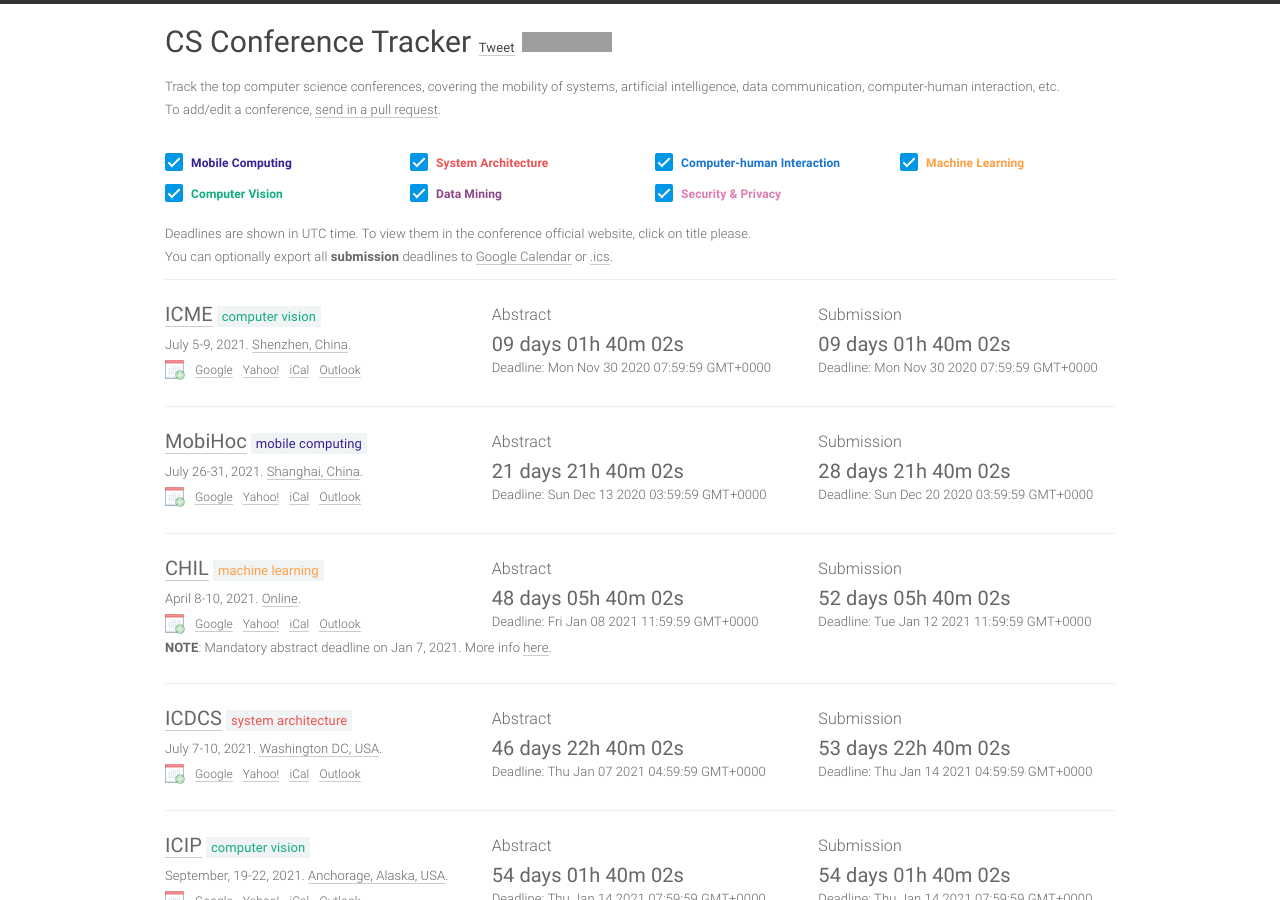
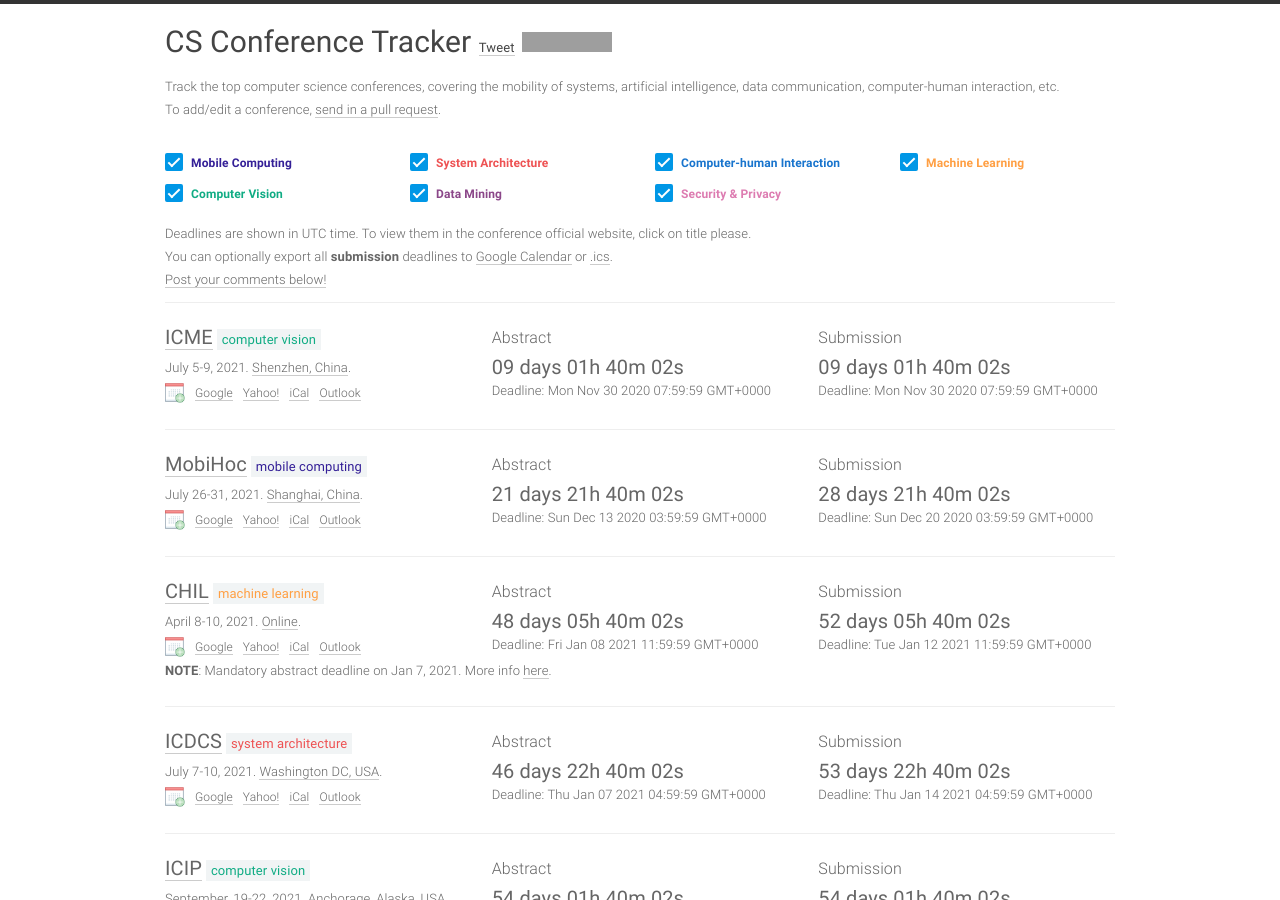
Before and after one commit to nick-ivanov/nickivanov.me, a Jekyll site: the page built from conference/index.html, in a window 1280 px wide and 900 px high. Built offline with Jekyll 4.4.1, drawn with Linux system fonts in a browser that asks for light colours; nearby versions of some CDN libraries; comment, search, counter and statistics services are not loaded; grey boxes are pictures that could not be loaded.

Commit message:
add conference tracker comments

```diff
--- a/_layouts/conf.html
+++ b/_layouts/conf.html
@@ -76,6 +76,9 @@
                 You can optionally export all <b>submission</b> deadlines to
                 <a href="https://calendar.google.com/calendar/r?cid={{ site.url }}/ai-deadlines.ics">Google Calendar</a> or
                 <a href="/ai-deadlines.ics">.ics</a>.
+              </div>
+              <div class="meta col-xs-12">
+                <a href="{{ site.url }}/{{ site.domain}}/#disqus_thread">Post your comments below!</a>
               </div>
             </div>
         </div>
@@ -390,5 +393,6 @@
     //   ga('create', '{{ site.ga_id }}', 'auto');
     //   ga('send', 'pageview');
     </script>
+    <script id="dsq-count-scr" src="//{{site.disqus.shortname}}.disqus.com/count.js" async></script>
   </body>
 </html>
```
